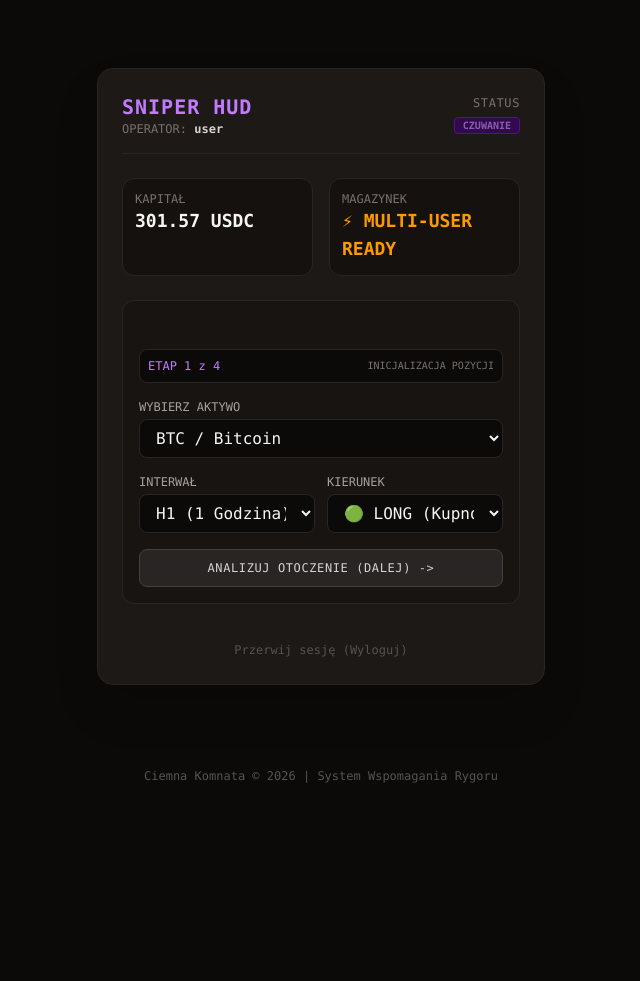
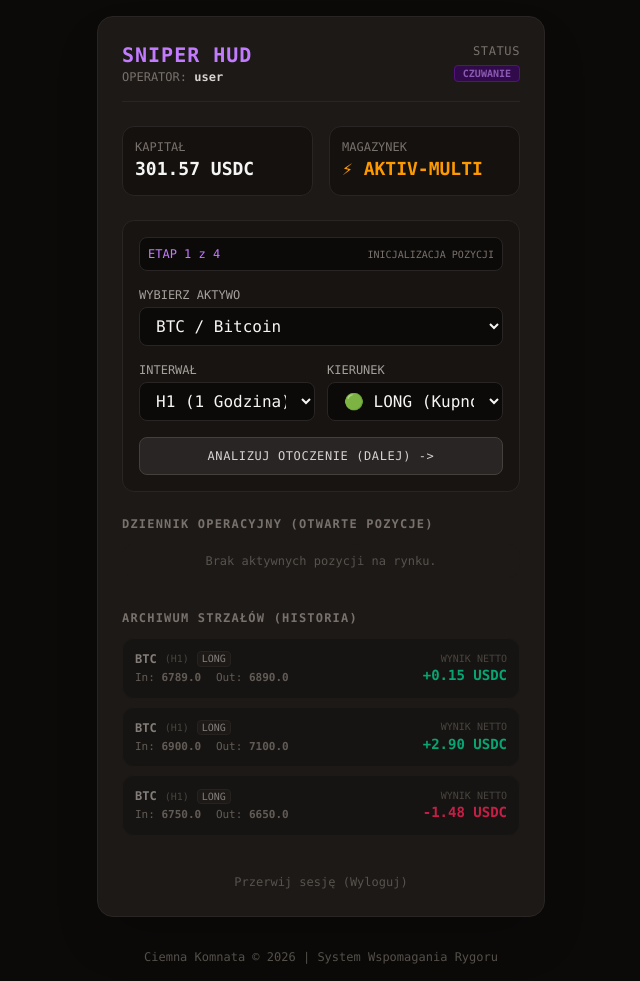
Before and after one commit to msyc1990/trader_app, a FastAPI app: page /auth/hud in a window 1280 px wide. Shown: the whole page, without its empty margins (319-959 px from the left). Before the commit the page ends 783 px from the top, so only its background shows below. Run offline with FastAPI, Linux system fonts and the light colour scheme; some libraries are stand-ins or nearby versions.

Commit message:
update app

```diff
--- a/app/routers/ui.py
+++ b/app/routers/ui.py
@@ -97,14 +97,15 @@ async def proces_logowania(
     )
 
 
-# --- ENDPOINT HUD ---
+# --- ZMODYFIKOWANY ENDPOINT HUD ---
 
 @router.get("/hud", response_class=HTMLResponse)
 async def wyswietl_hud(
     request: Request,
     session: Session = Depends(get_session)
 ) -> HTMLResponse:
-    """Pobiera pierwszego użytkownika z bazy danych i wyświetla panel główny HUD."""
+    """Pobiera użytkownika, otwarte pozycje oraz historię zamkniętych pozycji i wyświetla HUD."""
+    # 1. Pobieranie użytkownika
     uzytkownik = session.exec(select(Uzytkownik)).first()
 
     if not uzytkownik:
@@ -113,10 +114,22 @@ async def wyswietl_hud(
             detail="Nie znaleziono żadnego użytkownika w bazie danych."
         )
 
+    # 2. Pobieranie wszystkich otwartych pozycji (Nienaruszone)
+    statement_pozycje = select(Transakcja).where(Transakcja.status_pozycji == 'OTWARTA')
+    otwarte_pozycje = session.exec(statement_pozycje).all()
+
+    # 3. NOWOŚĆ: Pobieranie historii zamkniętych pozycji
+    statement_zamkniete = select(Transakcja).where(Transakcja.status_pozycji == 'ZAMKNIETA')
+    zamkniete_pozycje = session.exec(statement_zamkniete).all()
+
     return templates.TemplateResponse(
         request=request,
         name="hud.html",
-        context={"uzytkownik": uzytkownik}
+        context={
+            "uzytkownik": uzytkownik,
+            "pozycje": otwarte_pozycje,
+            "historia": zamkniete_pozycje
+        }
     )
 
 
@@ -211,7 +224,7 @@ async def proces_krok4(
     )
 
 
-# --- FINALNY ENDPOINT: REJESTRACJA TRANSAKCJI (STRZAŁ) ---
+# --- ENDPOINT: REJESTRACJA TRANSAKCJI (STRZAŁ) ---
 
 @router.post("/hud/strzal", response_class=HTMLResponse)
 async def proces_strzalu(
@@ -228,7 +241,6 @@ async def proces_strzalu(
     session: Session = Depends(get_session)
 ) -> HTMLResponse:
     """Finalizuje transakcję: sprawdza fundusze, aktualizuje kapitał i zapisuje pozycję."""
-    # 1. Pobranie użytkownika
     uzytkownik = session.exec(select(Uzytkownik)).first()
     if not uzytkownik:
         raise HTTPException(
@@ -236,18 +248,15 @@ async def proces_strzalu(
             detail="Nie znaleziono żadnego użytkownika w bazie danych."
         )
 
-    # 2. Walidacja funduszy portfela
     if uzytkownik.kapital < kwota_pozycji:
         return HTMLResponse(
             content="Błąd: Brak wystarczających funduszy (kapitału) na otwarcie tej pozycji!",
             headers={"HX-Retarget": "#error-message"}
         )
 
-    # 3. Aktualizacja kapitału użytkownika (zamrożenie środków pod pozycję)
     uzytkownik.kapital -= kwota_pozycji
     session.add(uzytkownik)
 
-    # 4. Tworzenie i konfiguracja nowego obiektu Transakcja
     nowa_transakcja = Transakcja(
         aktywo=aktywo,
         interwal=interwal,
@@ -262,12 +271,82 @@ async def proces_strzalu(
         status_pozycji="OTWARTA"
     )
 
-    # 5. Zapisanie danych w bazie (ACID atomowość)
     session.add(nowa_transakcja)
     session.commit()
 
-    # 6. Wymuszenie pełnego odświeżenia HUD-a przez HTMX ze zaktualizowanym kapitałem
     return HTMLResponse(
         content="",
         headers={"HX-Redirect": "/auth/hud"}
     )
+
+
+# --- ENDPOINT: FORMULARZ ZAMKNIĘCIA POZYCJI ---
+
+@router.post("/hud/pozycja/{id}/zamknij-widok", response_class=HTMLResponse)
+async def wyswietl_zamknij_widok(
+    id: int,
+    request: Request,
+    session: Session = Depends(get_session)
+) -> HTMLResponse:
+    """Pobiera transakcję po ID i zwraca szablon formularza zamknięcia pozycji."""
+    pozycja = session.get(Transakcja, id)
+
+    if not pozycja:
+        raise HTTPException(
+            status_code=status.HTTP_404_NOT_FOUND,
+            detail=f"Nie znaleziono transakcji o ID {id}."
+        )
+
+    return templates.TemplateResponse(
+        request=request,
+        name="zamknij_form.html",
+        context={"pozycja": pozycja}
+    )
+
+
+# --- ENDPOINT: ROZLICZENIE TRANSAKCJI (FINISH) ---
+
+@router.post("/hud/pozycja/{id}/rozlicz", response_class=HTMLResponse)
+async def rozlicz_pozycja(
+    id: int,
+    cena_wyjscia: float = Form(...),
+    session: Session = Depends(get_session)
+) -> HTMLResponse:
+    """Wylicza PnL zamkniętej pozycji, aktualizuje stan transakcji oraz kapitał tradera."""
+    transakcja = session.get(Transakcja, id)
+    uzytkownik = session.exec(select(Uzytkownik)).first()
+
+    if not transakcja:
+        raise HTTPException(
+            status_code=status.HTTP_404_NOT_FOUND,
+            detail=f"Nie znaleziono transakcji o ID {id}."
+        )
+    if not uzytkownik:
+        raise HTTPException(
+            status_code=status.HTTP_404_NOT_FOUND,
+            detail="Nie znaleziono użytkownika dla rozliczenia kapitału."
+        )
+
+    zmiana = (cena_wyjscia - transakcja.cena_wejscia) / transakcja.cena_wejscia
+
+    if transakcja.kierunek.upper() == "LONG":
+        wynik_finansowy = transakcja.kwota_pozycji * zmiana
+    elif transakcja.kierunek.upper() == "SHORT":
+        wynik_finansowy = transakcja.kwota_pozycji * (-zmiana)
+    else:
+        wynik_finansowy = 0.0
+
+    transakcja.cena_wyjscia = cena_wyjscia
+    transakcja.wynik_finansowy = round(wynik_finansowy, 2)
+    transakcja.status_pozycji = "ZAMKNIETA"
+
+    uzytkownik.kapital += (transakcja.kwota_pozycji + wynik_finansowy)
+
+    session.add(transakcja)
+    session.add(uzytkownik)
+    session.commit()
+
+    return HTMLResponse(
+        content="",
+        headers={"HX-Redirect": "/auth/hud"}
+    )
--- a/app/templates/hud.html
+++ b/app/templates/hud.html
@@ -22,14 +22,93 @@
         </div>
         <div class="bg-stone-950/50 border border-stone-800 p-3 rounded-xl font-mono">
             <span class="text-xs text-stone-500 block">MAGAZYNEK</span>
-            <span class="text-lg font-bold text-amber-500">⚡ MULTI-USER READY</span>
+            <span class="text-lg font-bold text-amber-500">⚡ AKTIV-MULTI</span>
         </div>
     </div>
 
     <div id="formularz-rygoru" class="border border-stone-800 bg-stone-950/30 p-4 rounded-xl">
-        <p class="text-sm font-mono text-stone-400 text-center py-4">
-            {% include "krok1.html" %}
-        </p>
+        {% include "krok1.html" %}
+    </div>
+
+    <div class="space-y-3">
+        <h3 class="text-xs font-mono uppercase tracking-widest text-stone-500 font-bold">Dziennik Operacyjny (Otwarte pozycje)</h3>
+
+        <div id="lista-pozycji" class="space-y-2">
+            {% if pozycje %}
+                {% for pozycja in pozycje %}
+                <div id="pozycja-row-{{ pozycja.id }}" class="bg-stone-950 border border-stone-800 p-3 rounded-xl flex justify-between items-center font-mono text-xs transition-all">
+                    <div>
+                        <div class="flex items-center gap-2">
+                            <span class="font-bold text-stone-200">{{ pozycja.aktywo }}</span>
+                            <span class="text-[10px] text-stone-500">({{ pozycja.interwal }})</span>
+                            <span class="text-[10px] px-1 rounded font-bold {% if pozycja.kierunek == 'LONG' %}bg-emerald-950 text-emerald-400 border border-emerald-900{% else %}bg-rose-950 text-rose-400 border border-rose-900{% endif %}">
+                                {{ pozycja.kierunek }}
+                            </span>
+                        </div>
+                        <div class="text-[11px] text-stone-400 mt-1 space-x-2">
+                            <span>In: <b class="text-stone-300">{{ pozycja.cena_wejscia }}</b></span>
+                            <span>Size: <b class="text-purple-400">{{ pozycja.kwota_pozycji }} USDC</b></span>
+                        </div>
+                    </div>
+
+                    <div class="text-right flex items-center gap-3">
+                        <div class="hidden sm:block text-[11px]">
+                            <span class="text-stone-600 block text-[10px]">STOP LOSS</span>
+                            <span class="text-rose-500 font-bold">{{ pozycja.stop_loss }}</span>
+                        </div>
+
+                        <button hx-post="/auth/hud/pozycja/{{ pozycja.id }}/zamknij-widok"
+                                hx-target="#pozycja-row-{{ pozycja.id }}"
+                                hx-swap="outerHTML"
+                                class="bg-stone-900 hover:bg-rose-950 text-stone-400 hover:text-rose-400 border border-stone-800 hover:border-rose-900 px-2.5 py-1.5 rounded-lg text-[11px] font-bold transition-all cursor-pointer">
+                            💥 Zamknij
+                        </button>
+                    </div>
+                </div>
+                {% endfor %}
+            {% else %}
+                <p class="text-stone-600 text-center text-xs font-mono py-2 border border-dashed border-stone-900 rounded-xl">
+                    Brak aktywnych pozycji na rynku.
+                </p>
+            {% endif %}
+        </div>
+    </div>
+
+    <div class="space-y-3 pt-2">
+        <h3 class="text-xs font-mono uppercase tracking-widest text-stone-500 font-bold">Archiwum Strzałów (Historia)</h3>
+
+        <div id="archiwum-pozycji" class="space-y-2">
+            {% if historia %}
+                {% for poz in historia %}
+                <div class="bg-stone-950/40 border border-stone-900 p-3 rounded-xl flex justify-between items-center font-mono text-xs opacity-75 hover:opacity-100 transition-opacity">
+                    <div>
+                        <div class="flex items-center gap-2">
+                            <span class="font-bold text-stone-400">{{ poz.aktywo }}</span>
+                            <span class="text-[10px] text-stone-600">({{ poz.interwal }})</span>
+                            <span class="text-[10px] px-1 rounded text-stone-400 bg-stone-900 border border-stone-800">
+                                {{ poz.kierunek }}
+                            </span>
+                        </div>
+                        <div class="text-[11px] text-stone-500 mt-1 space-x-2">
+                            <span>In: <b>{{ poz.cena_wejscia }}</b></span>
+                            <span>Out: <b>{{ poz.cena_wyjscia }}</b></span>
+                        </div>
+                    </div>
+
+                    <div class="text-right">
+                        <span class="text-[10px] text-stone-600 block uppercase">Wynik Netto</span>
+                        <span class="font-bold text-sm {% if poz.wynik_finansowy >= 0 %}text-emerald-400{% else %}text-rose-500{% endif %}">
+                            {% if poz.wynik_finansowy >= 0 %}+{% endif %}{{ "%.2f"|format(poz.wynik_finansowy) }} USDC
+                        </span>
+                    </div>
+                </div>
+                {% endfor %}
+            {% else %}
+                <p class="text-stone-700 text-center text-xs font-mono py-2 border border-dashed border-stone-950 rounded-xl">
+                    Księga historyczna jest pusta. Rozlicz pierwszą pozycję.
+                </p>
+            {% endif %}
+        </div>
     </div>
 
     <div class="text-center pt-2">
```
Also changed, not shown: app/templates/zamknij_form.html (added, +22 -0 lines), database.db.
